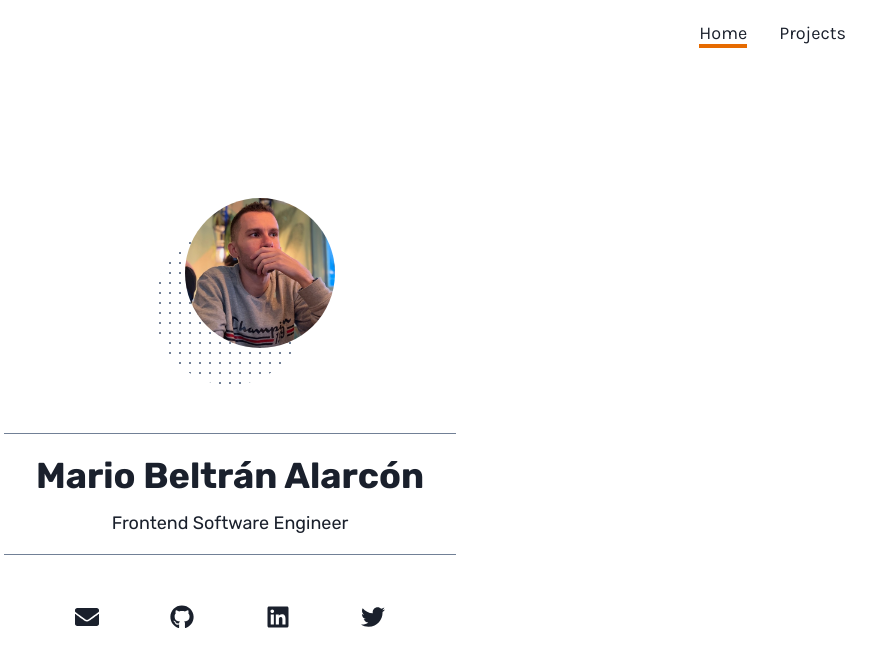
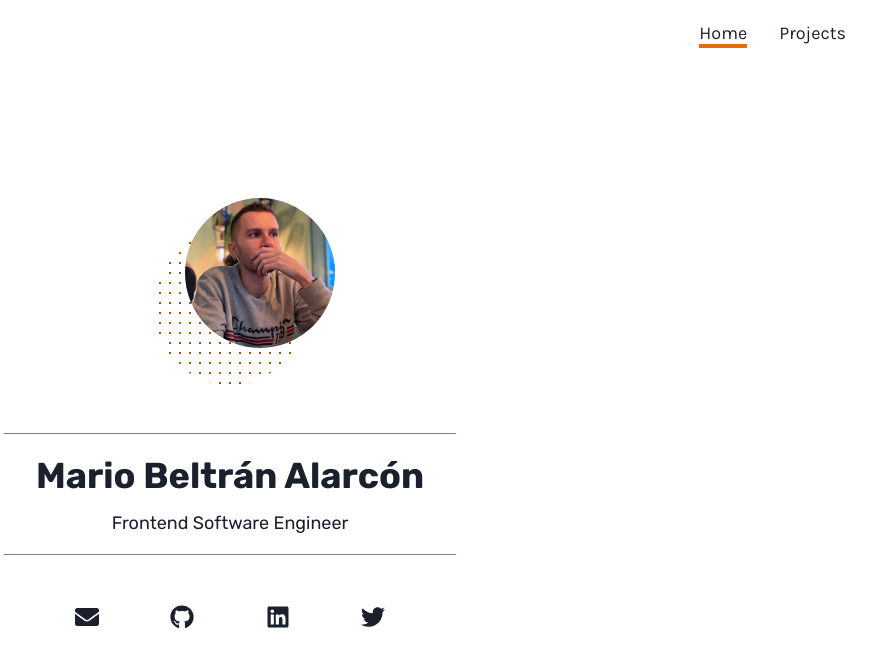
Before and after one commit to Belco90/personal-website, a Next.js app: page / in a window 1280 px wide. Shown: the top 666 px of the page, without its empty margins (410-1280 px from the left). Built offline with nearby package versions, Linux system fonts and the light colour scheme; no server answers.

Commit message:
Improve profile picture gradient with Chakra gradients

```diff
--- a/src/pages/index.js
+++ b/src/pages/index.js
@@ -32,9 +32,8 @@ const Index = () => {
         >
           <Box>
             <Box
-              backgroundImage="radial-gradient(currentColor 1px, transparent 1px)"
+              bgGradient="radial(primary.600 1px, transparent 1px)"
               backgroundSize="calc(10 * 1px) calc(10 * 1px)"
-              color="gray.500"
               rounded="full"
             >
               <Box transform="translate(30px, -30px)">
```
